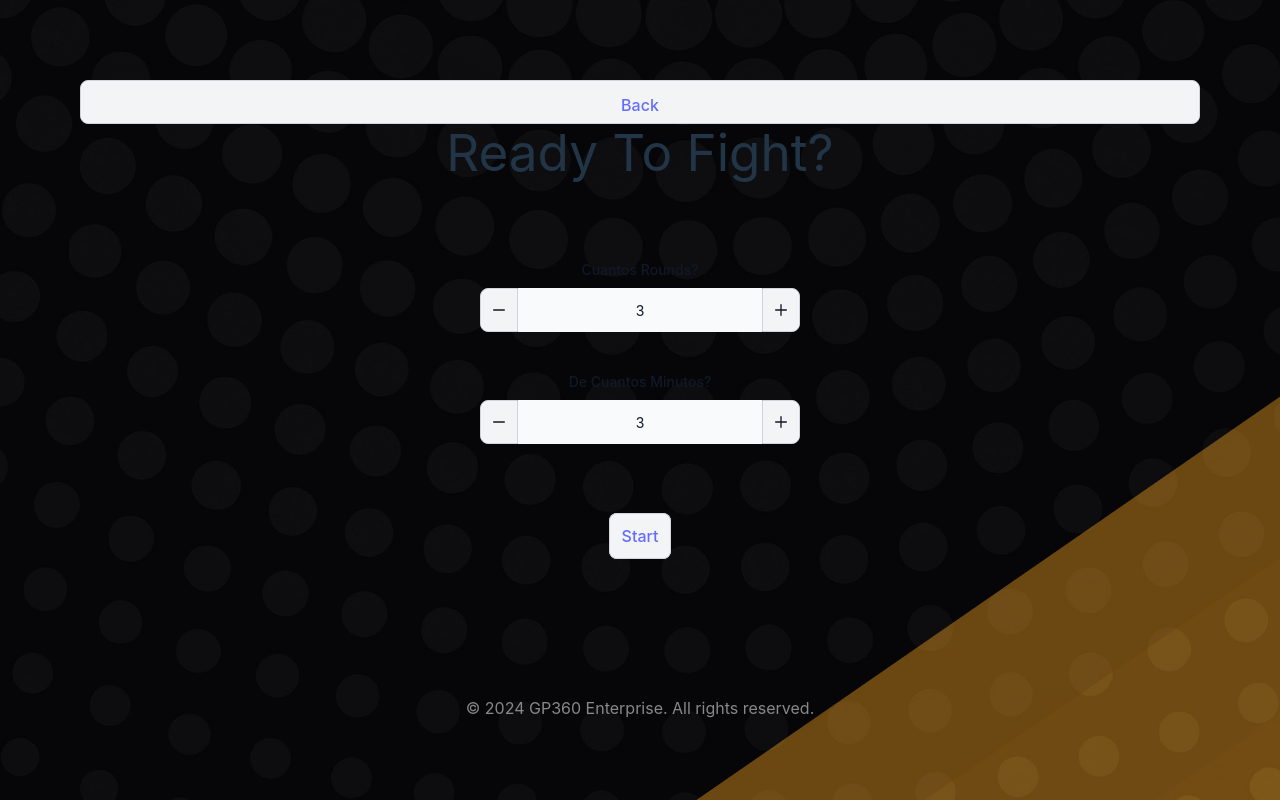
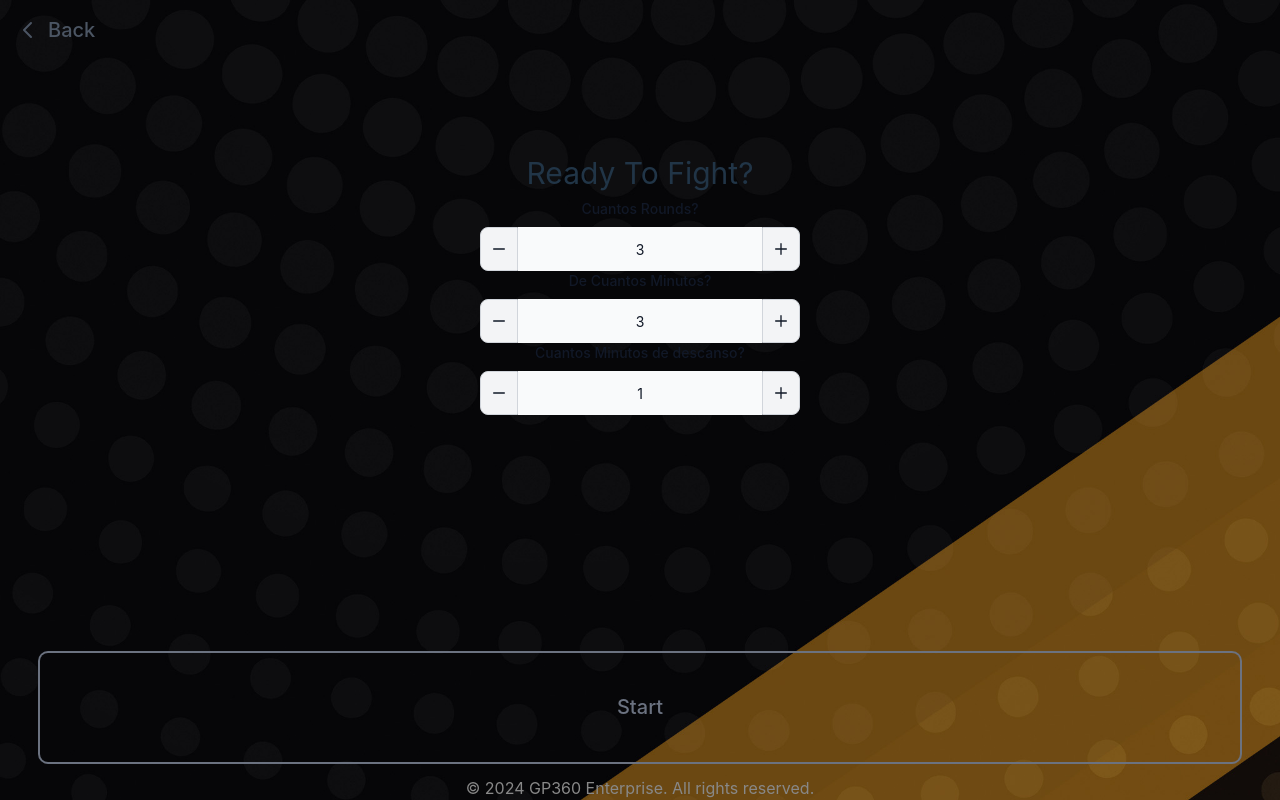
Before and after one commit to gallegoprada/gp360-timer, a React (Vite) app: page /fight in a window 1280 px wide. Built offline with nearby package versions, Linux system fonts and the light colour scheme.

Commit message:
fixing the structural foundations of the layouts

```diff
--- a/src/App.tsx
+++ b/src/App.tsx
@@ -2,8 +2,8 @@ import "./App.css";
 import React from "react";
 import { BrowserRouter as Router, Routes, Route } from "react-router-dom";
 import Home from "./pages/HomePage";
-import Fight from "./pages/FightPage";
-import Tabata from "./pages/TabataPage";
+import FightSetup from "./pages/FightSetupPage";
+import TabataSetup from "./pages/TabataSetupPage";
 import TabataTimer from "./pages/TabataTimerPage";
 import FightTimer from "./pages/FightTimerPage";
 
@@ -12,8 +12,8 @@ const App: React.FC = () => {
     <Router>
       <Routes>
         <Route path="/" element={<Home />} />
-        <Route path="/fight" element={<Fight />} />
-        <Route path="/tabata" element={<Tabata />} />
+        <Route path="/fight" element={<FightSetup />} />
+        <Route path="/tabata" element={<TabataSetup />} />
         <Route path="/tabataTimer" element={<TabataTimer />} />
         <Route path="/fightTimer" element={<FightTimer />} />
       </Routes>
--- /dev/null
+++ b/src/components/HeaderWithBackButton.tsx
@@ -0,0 +1,30 @@
+import { Link } from "react-router-dom";
+
+const HeaderWithBackButton: React.FC = () => {
+  return (
+    <div className="flex items-center p-4">
+      <Link
+        to="/"
+        className="flex items-center text-gray-600 hover:text-gray-800 text-xl gap-2"
+      >
+        <svg
+          xmlns="http://www.w3.org/2000/svg"
+          className="h-6 w-6"
+          fill="none"
+          viewBox="0 0 24 24"
+          stroke="currentColor"
+        >
+          <path
+            strokeLinecap="round"
+            strokeLinejoin="round"
+            strokeWidth={2}
+            d="M15 19l-7-7 7-7"
+          />
+        </svg>
+        Back
+      </Link>
+    </div>
+  );
+};
+
+export default HeaderWithBackButton;
--- /dev/null
+++ b/src/components/LinkButton.tsx
@@ -0,0 +1,19 @@
+import { Link } from "react-router-dom";
+
+interface LinkButtonProps {
+  to: string;
+  label: string;
+}
+
+const LinkButton: React.FC<LinkButtonProps> = ({ to, label }) => {
+  return (
+    <Link
+      to={to}
+      className="flex items-center justify-center ring-2 ring-gray-500 w-full p-4 text-xl text-gray-500 hover:text-gray-800 hover:bg-gray-100 rounded-lg w-[80vw]"
+    >
+      {label}
+    </Link>
+  );
+};
+
+export default LinkButton;
--- /dev/null
+++ b/src/components/MainLayout.tsx
@@ -0,0 +1,17 @@
+import { ReactNode } from "react";
+
+const MainLayout: React.FC<{ children: ReactNode }> = ({ children }) => {
+  return (
+    <div className="h-[100vh] w-[100vw]">
+      <div className="flex flex-col gap-10 landscape:gap-2 h-full w-full min-h-screen overflow-y-hidden max-h-screen min-w-screen bg-hero-pattern bg-cover bg-center">
+        <div className="flex-1 overflow-y-hidden">{children}</div>
+
+        <div className="read-the-docs flex justify-center items-center">
+          © 2024 GP360 Enterprise. All rights reserved.
+        </div>
+      </div>
+    </div>
+  );
+};
+
+export default MainLayout;
--- /dev/null
+++ b/src/components/MenuItem.tsx
@@ -0,0 +1,24 @@
+import React from "react";
+import { Link } from "react-router-dom";
+
+interface MenuItemProps {
+  to: string;
+  iconSrc: string;
+  label: string;
+}
+
+const MenuItem: React.FC<MenuItemProps> = ({ to, iconSrc, label }) => {
+  return (
+    <div>
+      <Link
+        to={to}
+        className="flex flex-row justify-center gap-5 min-h-[50px] text-gray-800 items-center rounded-3xl w-[80cqw] h-[10cqh] md:h-[15cqh] bg-gray-300 md:w-[50cqw] lg:w-[40cqw]"
+      >
+        <img src={iconSrc} className="h-1/2" alt={label} />
+        <div className="text-lg lg:text-2xl ">{label}</div>
+      </Link>
+    </div>
+  );
+};
+
+export default MenuItem;
--- /dev/null
+++ b/src/components/SetupPageWrapper.tsx
@@ -0,0 +1,33 @@
+import { ReactNode } from "react";
+import HeaderWithBackButton from "./HeaderWithBackButton";
+import LinkButton from "./LinkButton";
+
+const SetupPageWrapper: React.FC<{
+  children: ReactNode;
+  to: string;
+  title: string;
+  buttonLabel: string;
+}> = ({ children, to, title, buttonLabel }) => {
+  return (
+    <div className="h-full">
+      <div className="h-[15%]">
+        <HeaderWithBackButton />
+      </div>
+      <div className="h-[70%]">
+        <div className="h-full ">
+          <div className="flex flex-col gap-10 landscape:gap-2 pt-10 pb-10">
+            <h1 className="text-3xl">{title}</h1>
+            <div className="h-auto">{children}</div>
+          </div>
+        </div>
+      </div>
+      <div className="h-[15%]">
+        <div className="flex justify-center portrait:h-[70px] landscape:h-[95%] pl-10 pr-10">
+          <LinkButton to={to} label={buttonLabel}></LinkButton>
+        </div>
+      </div>
+    </div>
+  );
+};
+
+export default SetupPageWrapper;
--- a/src/pages/FightPage.tsx
+++ /dev/null
@@ -1,61 +0,0 @@
-import React, { useState } from "react";
-import { Link } from "react-router-dom";
-import NumberInput from "../components/NumberInput";
-
-const Fight: React.FC = () => {
-  const [rounds, setRounds] = useState(3);
-  const [workMinutes, setWorkMinutes] = useState(3);
-
-  return (
-    <div className="flex flex-col justify-between min-h-screen min-w-screen bg-hero-pattern bg-cover bg-cente p-20">
-      <div className="">
-        <div className="bg-gray-100  hover:bg-gray-200 border border-gray-300 rounded-lg p-3 h-11 focus:ring-gray-100 focus:ring-2 focus:outline-none w-full">
-          <Link to="/">Back</Link>
-        </div>
-        <div className="flex w-full justify-center items-end space-x-8 space-y-8">
-          {/* <img
-            src="/images/gp360-logo.png"
-            alt="Logo"
-            height={"200px"}
-            width={"200px"}
-          /> */}
-        </div>
-        {/* <div className="mt-20" /> */}
-        <h1 className="">Ready To Fight?</h1>
-        <div className="mt-20" />
-        <div className="Selector">
-          <NumberInput
-            label="Cuantos Rounds?"
-            defaultValue={rounds}
-            onChange={(value) => {
-              setRounds(value);
-            }}
-          />
-          <div className="mt-10" />
-          <NumberInput
-            label="De Cuantos Minutos?"
-            defaultValue={workMinutes}
-            onChange={(value) => {
-              setWorkMinutes(value);
-            }}
-          />
-        </div>
-        <div className="mt-20" />
-        <div>
-          <Link
-            to={`/fightTimer?&work=${workMinutes}&rounds=${rounds}`}
-            className="bg-gray-100 dark:bg-gray-700 dark:hover:bg-gray-600 dark:border-gray-600 hover:bg-gray-200 border border-gray-300 rounded-lg p-3 h-11 focus:ring-gray-100 dark:focus:ring-gray-700 focus:ring-2 focus:outline-none w-full"
-          >
-            Start
-          </Link>
-        </div>
-      </div>
-
-      <div className="read-the-docs">
-        © 2024 GP360 Enterprise. All rights reserved.
-      </div>
-    </div>
-  );
-};
-
-export default Fight;
--- /dev/null
+++ b/src/pages/FightSetupPage.tsx
@@ -0,0 +1,56 @@
+import React, { useState } from "react";
+import { Link } from "react-router-dom";
+import NumberInput from "../components/NumberInput";
+import MainLayout from "../components/MainLayout";
+import HeaderWithBackButton from "../components/HeaderWithBackButton";
+import LinkButton from "../components/LinkButton";
+import SetupPageWrapper from "../components/SetupPageWrapper";
+
+const FightSetupContent: React.FC = () => {
+  const [rounds, setRounds] = useState(3);
+  const [workMinutes, setWorkMinutes] = useState(3);
+  const [restMinutes, setRestMinutes] = useState(1);
+
+  return (
+    <SetupPageWrapper
+      to={`/fightTimer?work=${workMinutes}&rest=${restMinutes}&rounds=${rounds}`}
+      title="Ready To Fight?"
+      buttonLabel="Start"
+    >
+      <>
+        <NumberInput
+          label="Cuantos Rounds?"
+          defaultValue={rounds}
+          onChange={(value) => {
+            setRounds(value);
+          }}
+        />
+
+        <NumberInput
+          label="De Cuantos Minutos?"
+          defaultValue={workMinutes}
+          onChange={(value) => {
+            setWorkMinutes(value);
+          }}
+        />
+        <NumberInput
+          label="Cuantos Minutos de descanso?"
+          defaultValue={restMinutes}
+          onChange={(value) => {
+            setRestMinutes(value);
+          }}
+        />
+      </>
+    </SetupPageWrapper>
+  );
+};
+
+const FightSetup: React.FC = () => {
+  return (
+    <MainLayout>
+      <FightSetupContent />
+    </MainLayout>
+  );
+};
+
+export default FightSetup;
--- a/src/pages/FightTimerPage.tsx
+++ b/src/pages/FightTimerPage.tsx
@@ -15,7 +15,7 @@ const FightTimer: React.FC = () => {
   // Get the values of query parameters and convert them to numbers
   const workMinutes = Number(searchParams.get("work"));
   const rounds = Number(searchParams.get("rounds"));
-
+  const restMinutes = Number(searchParams.get("rest"));
   // State to hold the sequence of timer phases
   const [timers, setTimers] = useState<TimerPhase[]>([]);
   const [currentPhaseIndex, setCurrentPhaseIndex] = useState(0);
@@ -28,25 +28,33 @@ const FightTimer: React.FC = () => {
 
     for (let i = 0; i < rounds; i++) {
       if (workMinutes) {
+        // timersArray.push({
+        //   round: i + 1,
+        //   seconds: workMinutes * 60,
+        //   type: "work",
+        // });
+
+        // if (i < rounds - 1) {
+        //   timersArray.push({
+        //     round: i + 1,
+        //     seconds: restMinutes * 60,
+        //     type: "rest",
+        //   });
+        // }
+
         timersArray.push({
           round: i + 1,
-          seconds: workMinutes * 60,
+          seconds: workMinutes * 3,
           type: "work",
         });
 
         if (i < rounds - 1) {
-          timersArray.push({ round: i + 1, seconds: 60, type: "rest" });
+          timersArray.push({
+            round: i + 1,
+            seconds: restMinutes * 3,
+            type: "rest",
+          });
         }
-
-        // timersArray.push({
-        //   round: i + 1,
-        //   seconds: workMinutes * 3,
-        //   type: "work",
-        // });
-
-        // if (i < rounds - 1) {
-        //   timersArray.push({ round: i + 1, seconds: 4, type: "rest" });
-        // }
       }
     }
 
@@ -55,7 +63,7 @@ const FightTimer: React.FC = () => {
     if (timersArray.length > 0) {
       setCurrentSeconds(timersArray[0].seconds); // Initialize with the first phase’s seconds
     }
-  }, [workMinutes, rounds]);
+  }, [workMinutes, rounds, restMinutes]);
 
   // Countdown logic
   useEffect(() => {
--- a/src/pages/TabataPage.tsx
+++ b/src/pages/TabataSetupPage.tsx
@@ -1,6 +1,8 @@
 import React, { useState } from "react";
 import { Link } from "react-router-dom";
 import NumberInput from "../components/NumberInput";
+import MainLayout from "../components/MainLayout";
+import HeaderWithBackButton from "../components/HeaderWithBackButton";
 
 const Tabata: React.FC = () => {
   const [warmUp, setWarmUp] = useState(5);
@@ -10,11 +12,9 @@ const Tabata: React.FC = () => {
   const [coolDown, setCoolDown] = useState(6);
 
   return (
-    <div className="flex flex-col justify-between min-h-screen min-w-screen bg-hero-pattern bg-cover bg-cente p-20">
-      <div className="">
-        <div className="bg-gray-100  hover:bg-gray-200 border border-gray-300 rounded-lg p-3 h-11 focus:ring-gray-100 focus:ring-2 focus:outline-none w-full">
-          <Link to="/">Back</Link>
-        </div>
+    <MainLayout>
+      <>
+        <HeaderWithBackButton />
         <div className="flex w-full justify-center items-end space-x-8 space-y-8">
           {/* <img
             src="/images/gp360-logo.png"
@@ -76,12 +76,8 @@ const Tabata: React.FC = () => {
             Start
           </Link>
         </div>
-      </div>
-
-      <div className="read-the-docs">
-        © 2024 GP360 Enterprise. All rights reserved.
-      </div>
-    </div>
+      </>
+    </MainLayout>
   );
 };
 
```
Also changed, not shown: src/pages/HomePage.tsx (+25 -27 lines), public/images/fight.svg (added), public/images/timer.svg (added).
